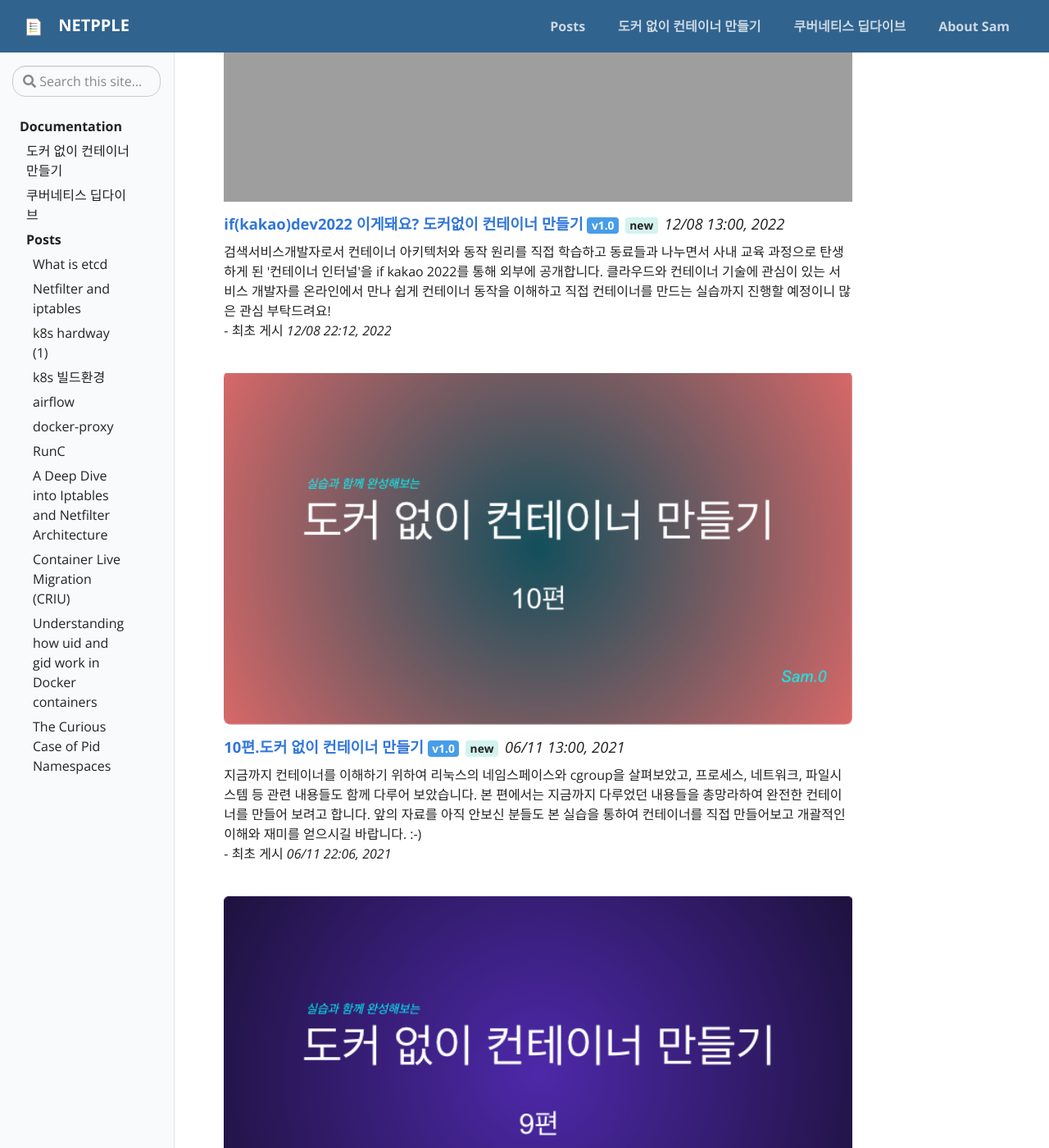
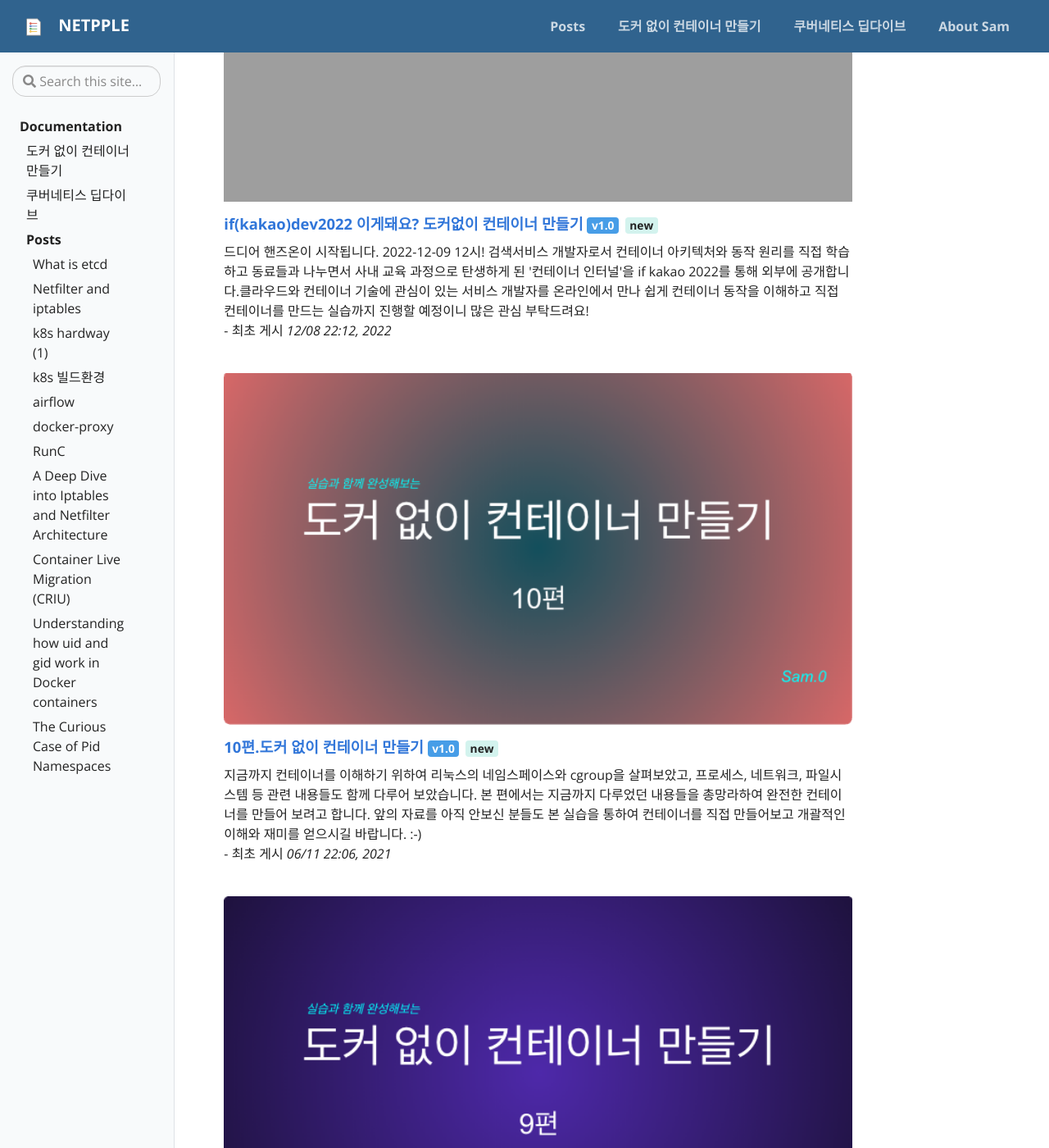
Before and after one commit to netpple/netpple.github.io, a Jekyll site: the page built from pages/index.md, in a window 1280 px wide and 1400 px high, scrolled down 528 px. Shown: the whole window at 82% size. Built offline with Jekyll 4.4.1, drawn with Linux system fonts in a browser that asks for light colours; some of the changed text lies outside the part shown.

Commit message:
날짜 출력제거

```diff
--- a/_docs/make-container-without-docker/ifkakao2022-handson.md
+++ b/_docs/make-container-without-docker/ifkakao2022-handson.md
@@ -1,6 +1,6 @@
 ---
 title: if(kakao)dev2022 이게돼요? 도커없이 컨테이너 만들기
-description: 검색서비스개발자로서 컨테이너 아키텍처와 동작 원리를 직접 학습하고 동료들과 나누면서  사내 교육 과정으로 탄생하게 된 '컨테이너 인터널'을 if kakao 2022를 통해 외부에 공개합니다.  클라우드와 컨테이너 기술에 관심이 있는 서비스 개발자를 온라인에서 만나 쉽게 컨테이너 동작을 이해하고 직접 컨테이너를 만드는 실습까지 진행할 예정이니 많은 관심 부탁드려요!
+description: 드디어 핸즈온이 시작됩니다. 2022-12-09 12시! 검색서비스 개발자로서 컨테이너 아키텍처와 동작 원리를 직접 학습하고 동료들과 나누면서 사내 교육 과정으로 탄생하게 된 '컨테이너 인터널'을 if kakao 2022를 통해 외부에 공개합니다.클라우드와 컨테이너 기술에 관심이 있는 서비스 개발자를 온라인에서 만나 쉽게 컨테이너 동작을 이해하고 직접 컨테이너를 만드는 실습까지 진행할 예정이니 많은 관심 부탁드려요!
 date: 2022-12-08 22:00:00 +09:00
 label: 도커 없이 컨테이너 만들기
 comments: true
--- a/pages/index.md
+++ b/pages/index.md
@@ -15,7 +15,7 @@ permalink: /
     <h5><a href="{{ post.url | prepend: site.baseurl }}">{{ post.title }}
         <span class="badge badge-info">{{ post.version | default: "v1.0" }}</span>
         {% if post.badges %}{% for badge in post.badges %}<span class="badge badge-{{ badge.type }}">{{ badge.tag }}</span>{% endfor %}{% endif %}
-        </a> <span class="post-date" style="font-style: italic;">{{ post.date | date: "%m/%d %H:%M, %Y" }}</span>
+        </a>
     </h5>
     <p>
     {{ post.description }}<br/>
```
